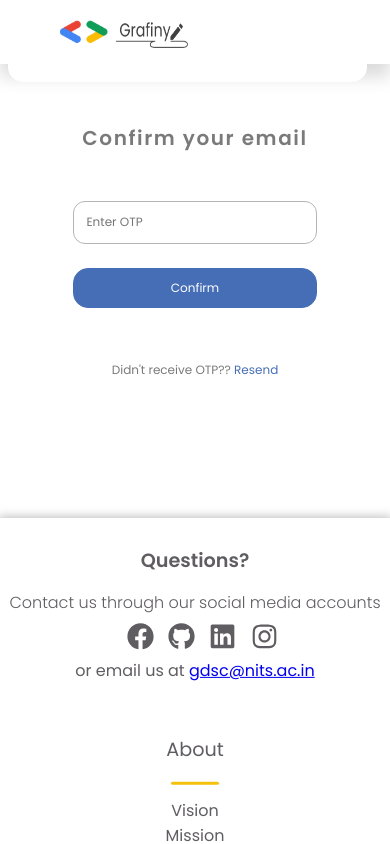
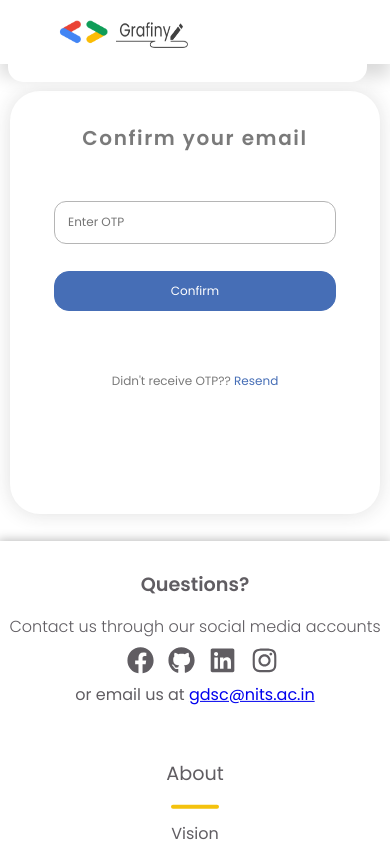
Before and after one commit to gdsc-nits-org/grafiny-client, a React (Vite) app: page /otp in a window 390 px wide. Shown: the top 844 px of the page. Built offline with nearby package versions, Linux system fonts and the light colour scheme; some icons are missing.

Commit message:
Fix: px to rem

```diff
--- a/src/Pages/OTP/Otp.module.scss
+++ b/src/Pages/OTP/Otp.module.scss
@@ -3,9 +3,9 @@
   max-width: 370px;
   padding: 2rem 2rem;
   margin: 7% auto;
-  border-radius: 30px;
+  border-radius: 1.875rem;
   text-align: center;
-  box-shadow: 0px 0px 20px rgba(0, 0, 0, 0.15);
+  box-shadow: 0rem 0rem 1.25rem #26262626;
 }
 
 h2 {
@@ -31,11 +31,11 @@ button {
   justify-content: center;
   align-items: center;
   outline: none;
-  padding: 10px;
-  gap: 10px;
-  border: 1px solid #466eb6;
+  padding: 0.625rem;
+  gap: 0.625rem;
+  border: 0.0625rem solid #466eb6;
   background: #466eb6;
-  border-radius: 15px;
+  border-radius: 0.9375rem;
   color: #fff;
   margin-top: 2%;
 }
@@ -60,26 +60,26 @@ input::-webkit-inner-spin-button {
 }
 
 @media (max-width: 500px) {
-  .wrapper {
+  #wrapper {
     border-radius: 0%;
     box-shadow: none;
     width: 330px;
   }
 
   input[type="number"] {
-    font-size: 12px;
+    font-size: 0.75rem;
   }
 
   button[type="submit"] {
-    font-size: 12px;
+    font-size: 0.75rem;
   }
   .otp {
-    font-size: 12px;
+    font-size: 0.75rem;
   }
   button {
-    padding: 10px 25px 10px;
+    padding: 0.625rem 1.5625rem 0.625rem;
   }
   h2 {
-    font-size: 20px;
+    font-size: 1.25rem;
   }
 }
--- a/src/Pages/Signup/Signup.module.scss
+++ b/src/Pages/Signup/Signup.module.scss
@@ -5,7 +5,7 @@
   margin: 7% auto;
   border-radius: 1.875em;
   text-align: center;
-  box-shadow: 0px 0px 20px rgba(0, 0, 0, 0.15);
+  box-shadow: 0rem 0rem 1.25rem #26262626;
 }
 
 h2 {
@@ -19,7 +19,7 @@ h2 {
 form input {
   width: 92%;
   outline: none;
-  border: 1px solid #b5b5b5;
+  border: 0.0625rem solid #b5b5b5;
   padding: 0.7rem 0.8rem;
   margin-bottom: 7%;
   border-radius: 1em;
@@ -31,11 +31,11 @@ button {
   justify-content: center;
   align-items: center;
   outline: none;
-  padding: 10px;
-  gap: 10px;
+  padding: 0.625rem;
+  gap: 0.625rem;
   border: 1px solid #466eb6;
   background: #466eb6;
-  border-radius: 15px;
+  border-radius: 0.9375rem;
   color: #fff;
   margin-top: 2%;
 }
@@ -85,21 +85,21 @@ hr {
 }
 
 input[type="password"] {
-  padding-right: 40px; /* add space for the eye icon */
+  padding-right: 2.5rem;
 }
 
 .passwordToggle {
   color: #7a7a7a;
   position: absolute;
   top: 34%;
-  right: 20px; /* adjust the right position as needed */
+  right: 1.25rem;
   transform: translateY(-50%);
   cursor: pointer;
   display: flex;
   align-items: center;
   justify-content: center;
-  width: 30px;
-  height: 30px;
+  width: 1.875rem;
+  height: 1.875rem;
 }
 
 @media (max-width: 500px) {
@@ -111,21 +111,21 @@ input[type="password"] {
 
   input[type="password"],
   input[type="email"] {
-    font-size: 12px;
+    font-size: 0.75rem;
   }
 
   button[type="submit"] {
-    font-size: 12px;
+    font-size: 0.75rem;
   }
   .Login,
   .Options {
-    font-size: 12px;
+    font-size: 0.75rem;
   }
   button,
   form input {
-    padding: 10px 25px 10px;
+    padding: 0.625rem 1.5625rem 0.625rem;
   }
   h2 {
-    font-size: 20px;
+    font-size: 1.25rem;
   }
 }
```
